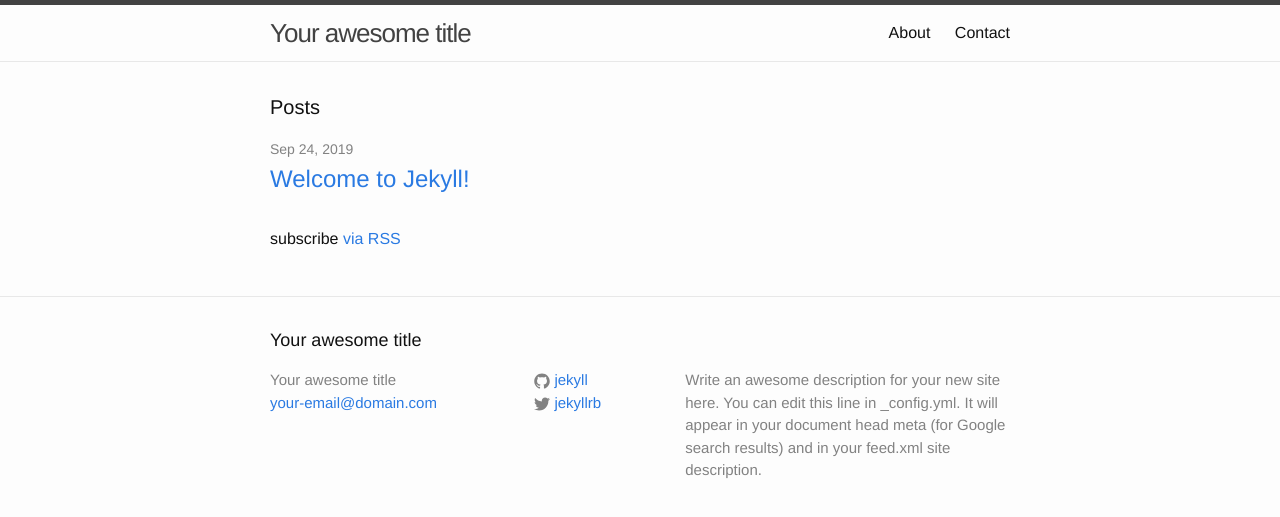
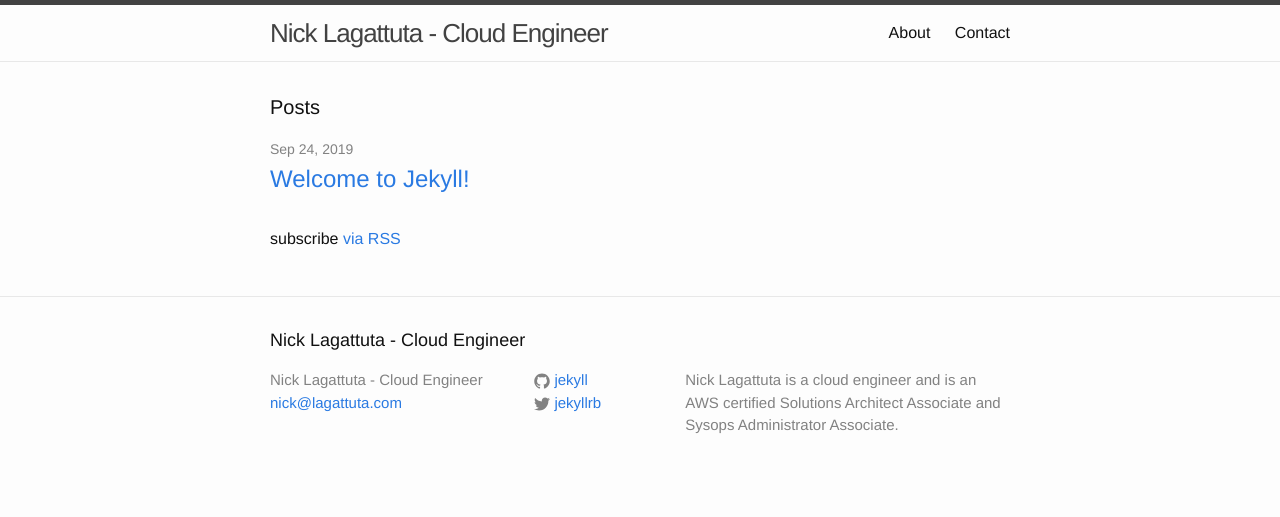
Before and after one commit to laggy2ds/laggy2ds.github.io, a Jekyll site: the page built from index.html, in a window 1280 px wide. Shown: the top 517 px of the page. Built offline with Jekyll 4.4.1, drawn with Linux system fonts in a browser that asks for light colours.

Commit message:
Updated Config

```diff
--- a/_config.yml
+++ b/_config.yml
@@ -1,6 +1,6 @@
 ---
-title: Your awesome title
-timezone: UTC
+title: Nick Lagattuta - Cloud Engineer
+timezone: America/New_York
 collections:
   posts:
     title: Posts
@@ -8,12 +8,9 @@ collections:
   uploads:
     title: Uploads
     output: true
-email: your-email@domain.com
-description: 'Write an awesome description for your new site here. You can edit this
-  line in _config.yml. It will appear in your document head meta (for Google search
-  results) and in your feed.xml site description.
-
-'
+email: nick@lagattuta.com
+description: Nick Lagattuta is a cloud engineer and is an AWS certified Solutions
+  Architect Associate and Sysops Administrator Associate.
 baseurl:
 url: http://yourdomain.com
 twitter_username: jekyllrb
```
